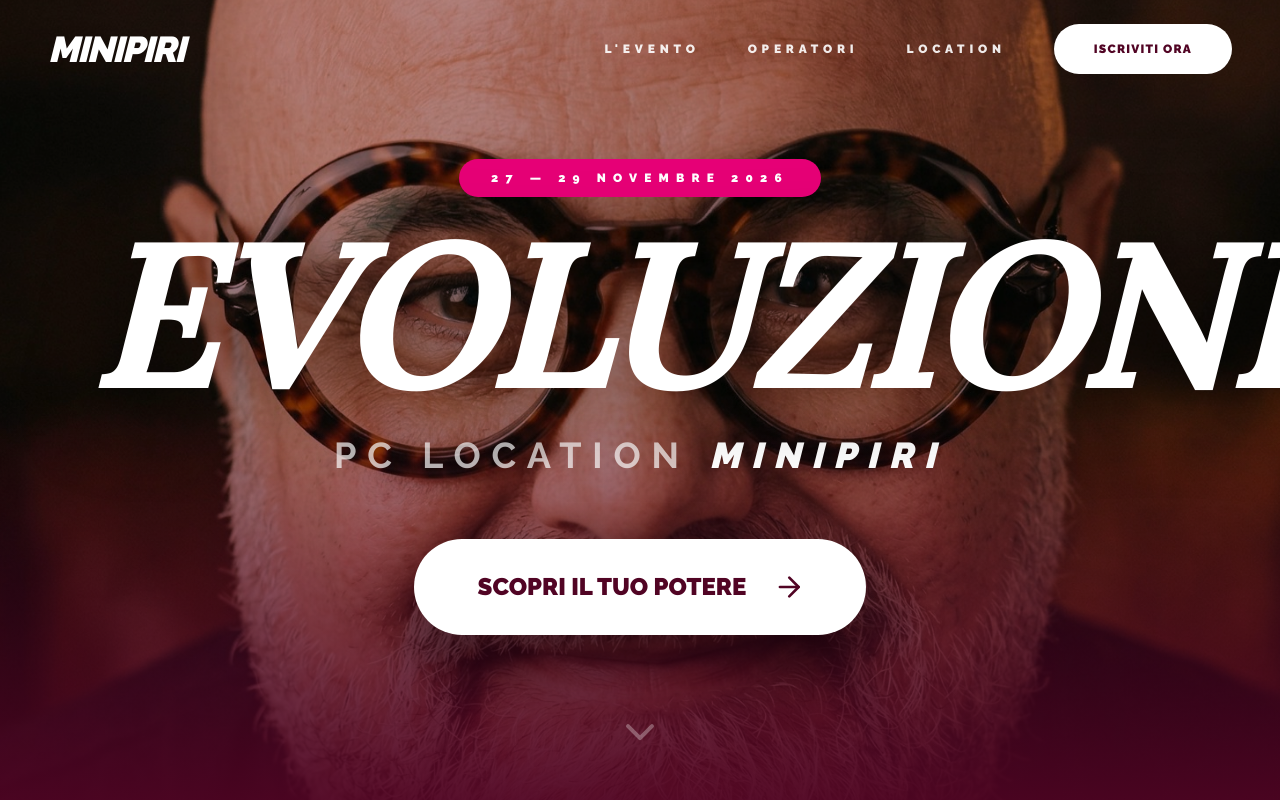
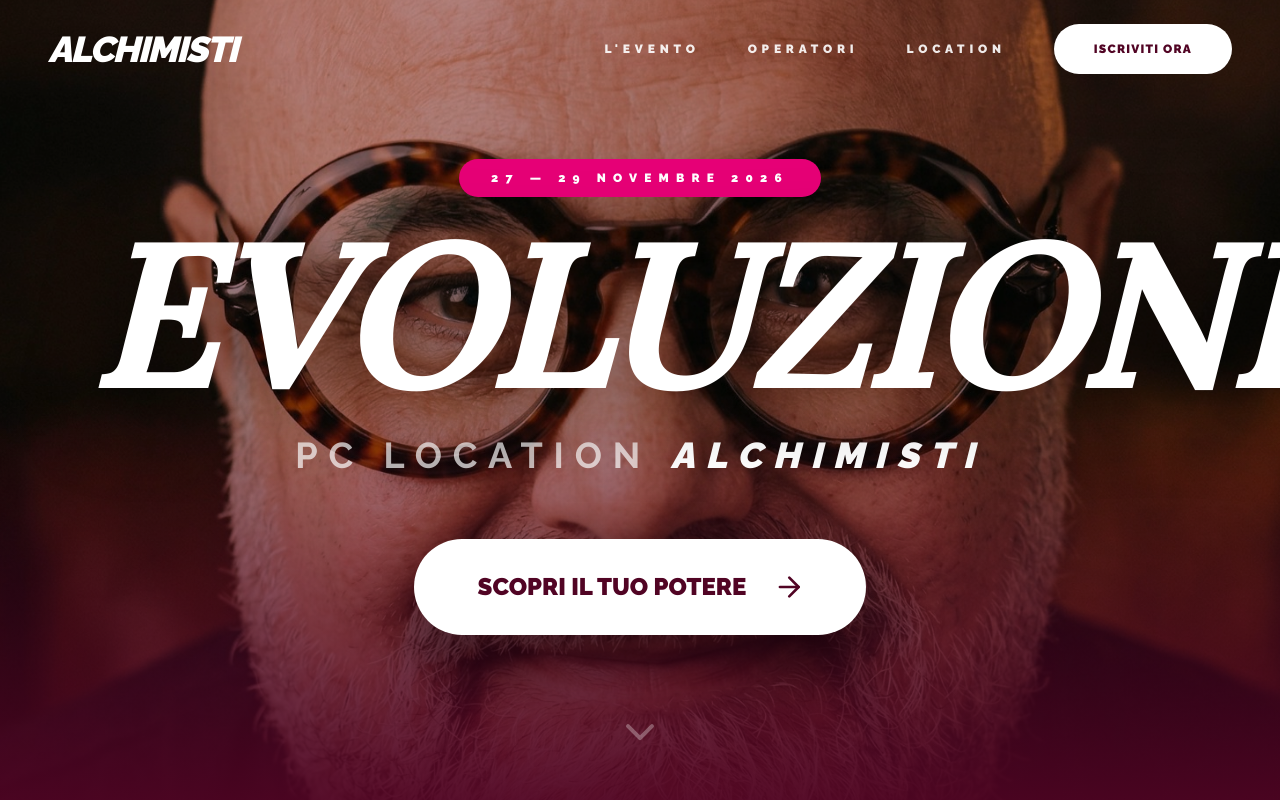
Before and after one commit to solankiharsh0217-design/Minipiri, a Next.js app: page / in a window 1280 px wide. Shown: the top 800 px of the page. Built offline with nearby package versions, Linux system fonts and the light colour scheme.

Commit message:
chore: rebrand Minipiri to Alchimisti across the application

```diff
--- a/src/app/layout.tsx
+++ b/src/app/layout.tsx
@@ -13,8 +13,8 @@
 });
 
 export const metadata: Metadata = {
-  title: "MINIPIRI Event - 27-29 Novembre",
-  description: "Esperienza Evolutiva PC Location MINIPIRI",
+  title: "ALCHIMISTI Event - 27-29 Novembre",
+  description: "Esperienza Evolutiva PC Location ALCHIMISTI",
 };
 
 export default function RootLayout({
--- a/src/app/page.tsx
+++ b/src/app/page.tsx
@@ -116,7 +116,7 @@
           animate={{ opacity: 1, x: 0 }}
           className={`text-2xl md:text-4xl font-black tracking-tighter uppercase italic transition-colors duration-500 ${scrolled ? 'text-pink-950' : 'text-white'}`}
         >
-          Minipiri
+          Alchimisti
         </motion.div>
 
         <div className="hidden lg:flex items-center space-x-12">
@@ -155,7 +155,7 @@
             className="fixed inset-0 bg-pink-950/98 backdrop-blur-3xl z-[200] p-12 flex flex-col justify-between"
           >
             <div className="flex justify-between items-center">
-              <span className="text-white text-3xl font-black italic uppercase tracking-tighter">Minipiri</span>
+              <span className="text-white text-3xl font-black italic uppercase tracking-tighter">Alchimisti</span>
               <button onClick={() => setMobileMenuOpen(false)} className="text-white p-2 bg-white/10 rounded-full"><X className="w-10 h-10" /></button>
             </div>
             <div className="flex flex-col space-y-6">
@@ -172,7 +172,7 @@
                 </motion.a>
               ))}
             </div>
-            <div className="text-white/20 font-black tracking-[0.5em] text-[10px] uppercase">PC Location Minipiri — 2026</div>
+            <div className="text-white/20 font-black tracking-[0.5em] text-[10px] uppercase">PC Location Alchimisti — 2026</div>
           </motion.div>
         )}
       </AnimatePresence>
@@ -212,7 +212,7 @@
             transition={{ delay: 1.5 }}
             className="text-2xl md:text-4xl text-white/70 font-bold uppercase tracking-[0.3em] mb-16"
           >
-            PC Location <span className="text-white font-black italic">Minipiri</span>
+            PC Location <span className="text-white font-black italic">Alchimisti</span>
           </motion.p>
 
           <motion.div
@@ -303,7 +303,7 @@
           <div className="flex flex-col md:flex-row justify-between items-end mb-24 gap-10 reveal-text">
             <h2 className="text-8xl md:text-[12rem] font-black tracking-tighter text-pink-950 uppercase italic leading-none">La <br/>Dimora.</h2>
             <div className="text-right">
-               <p className="text-2xl text-pink-600 font-black uppercase tracking-[0.3em] mb-4">PC Location Minipiri</p>
+               <p className="text-2xl text-pink-600 font-black uppercase tracking-[0.3em] mb-4">PC Location Alchimisti</p>
                <div className="w-20 h-1 bg-pink-200 ml-auto"></div>
             </div>
           </div>
@@ -403,7 +403,7 @@
 
       <footer className="py-32 bg-white text-center">
         <div className="max-w-7xl mx-auto px-6 space-y-16">
-          <div className="text-5xl font-black text-pink-950 italic uppercase tracking-tighter">Minipiri</div>
+          <div className="text-5xl font-black text-pink-950 italic uppercase tracking-tighter">Alchimisti</div>
           <div className="w-20 h-[1px] bg-pink-100 mx-auto"></div>
           <div className="flex justify-center space-x-20 text-[11px] font-black uppercase tracking-[0.5em] text-pink-950/30">
             <a href="#" className="hover:text-pink-600 transition-colors">Instagram</a>
```
